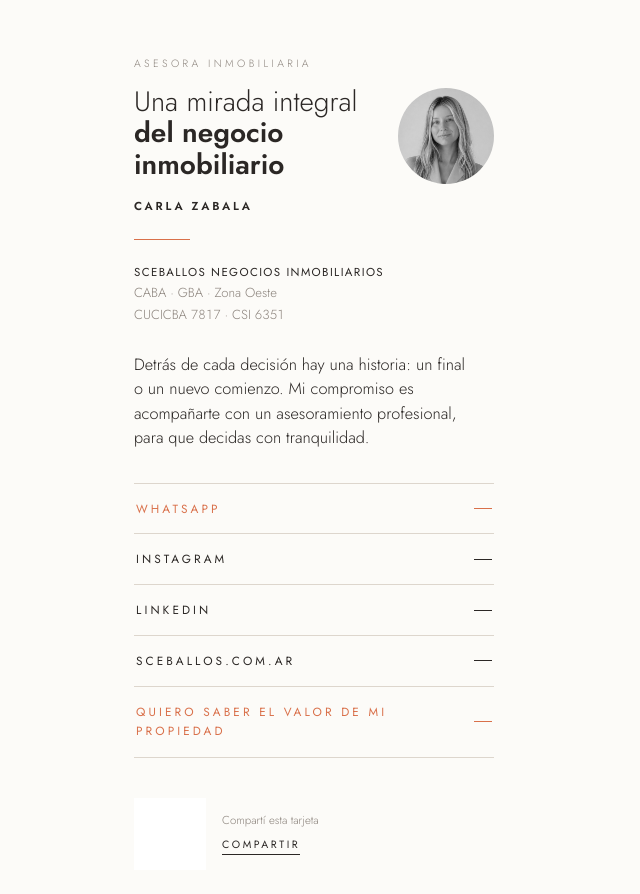
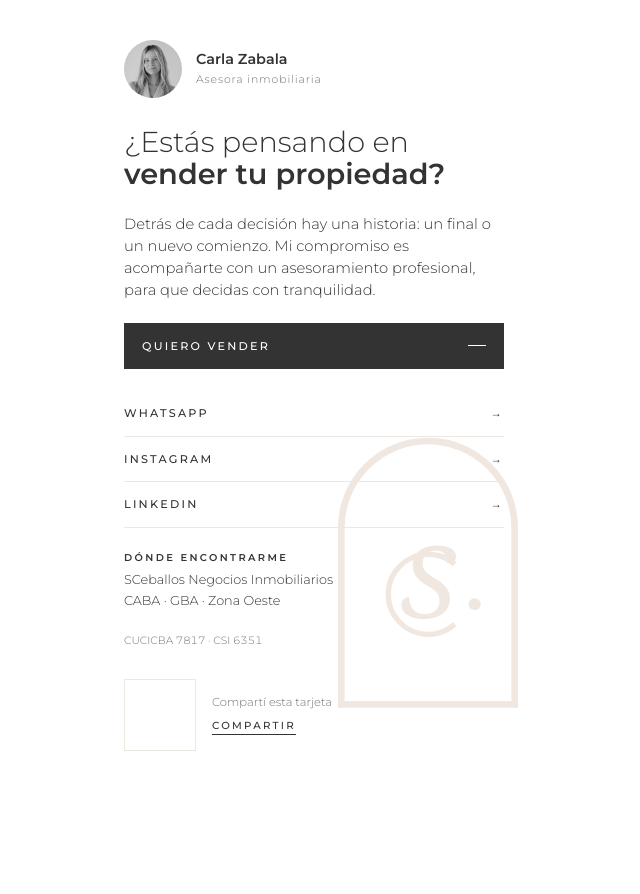
Before and after one commit to kaarzabala-jpg/tarjeta, a plain HTML site: page index.html in a window 1280 px wide. Shown: the whole page, without its empty margins (326-966 px from the left). After the commit the page ends 800 px from the top, so only its background shows below. Drawn offline with Linux system fonts and the light colour scheme.

Commit message:
Rebranding opción 1: fondo blanco, logo SCeballos de fondo, un solo botón
Co-Authored-By: Claude Opus 5.5 <noreply@anthropic.com>
Claude-Session: https://claude.ai/code/session_01JzFqpkjsvAHPhqqFLWEHs5

```diff
--- a/index.html
+++ b/index.html
@@ -8,60 +8,41 @@
 <meta property="og:description" content="Venta, alquiler y tasación de propiedades. CUCICBA 7817 · CSI 6351">
 <meta property="og:image" content="https://carlazabala.com.ar/carla-zabala.jpg">
 <meta name="theme-color" content="#FCFBF8">
-<title>Tarjeta Carla Zabala</title>
+<title>Carla Zabala · Asesora inmobiliaria</title>
 <link rel="preconnect" href="https://fonts.googleapis.com">
 <link rel="preconnect" href="https://fonts.gstatic.com" crossorigin>
-<link rel="stylesheet" href="https://fonts.googleapis.com/css2?family=Jost:wght@300;400;500;600&display=swap">
+<link rel="stylesheet" href="https://fonts.googleapis.com/css2?family=Montserrat:wght@300;400;500;600&display=swap">
 <style>
-/* Layout: flat, left-aligned column like the Instagram posts: thin caps, wide tracking, one terracotta hairline */
+/* Layout: white single column; SCeballos arch as a faint nude watermark; one dark CTA that opens the valuation questions. Light-only by design. */
 :root{
-  --bg:#FCFBF8; --ink:#2B2725; --muted:#8C847D; --line:#DDD6CD; --terra:#D9704A;
-  --sans:"Jost", "Futura", "Century Gothic", system-ui, sans-serif;
+  --bg:#FFFFFF; --ink:#333333; --muted:#7A726C; --line:#ECE7E1; --terra:#9C7B68; --nude:#D8C6BA; --mark:#EFE7E0;
+  --sans:"Montserrat","Helvetica Neue",Arial,sans-serif; color-scheme:light;
 }
-@media (prefers-color-scheme: dark){:root:not([data-theme="light"]){
-  --bg:#1D1B19; --ink:#EEE9E3; --muted:#9B928A; --line:#36322E; --terra:#E8835C; color-scheme:dark}}
-:root[data-theme="dark"]{
-  --bg:#1D1B19; --ink:#EEE9E3; --muted:#9B928A; --line:#36322E; --terra:#E8835C; color-scheme:dark}
-
 *{box-sizing:border-box}
-body{background:var(--bg);color:var(--ink);font-family:var(--sans);font-weight:300;padding:48px 16px 40px;line-height:1.5}
-main{max-width:360px;margin:0 auto;display:flex;flex-direction:column}
-
-.top{display:flex;justify-content:space-between;align-items:flex-start}
-.photo{width:112px;height:112px;border-radius:50%;object-fit:cover;filter:grayscale(1)}
-.logo{width:26px;height:36px;color:var(--terra)}
-
-.hero{display:grid;grid-template-columns:minmax(0,1fr) 96px;gap:18px;align-items:center}
-.hero .photo{width:96px;height:96px}
-.kicker{margin:0;font-size:.66rem;letter-spacing:.32em;text-transform:uppercase;color:var(--muted)}
-h1{font-weight:300;font-size:1.75rem;line-height:1.12;margin:14px 0 0;text-wrap:balance}
-h1 b{font-weight:600}
-.firma{margin:18px 0 0;font-size:.72rem;font-weight:600;letter-spacing:.24em;text-transform:uppercase}
-.role{font-size:.7rem;letter-spacing:.32em;text-transform:uppercase;margin:10px 0 0}
-.rule{width:56px;height:1px;background:var(--terra);margin:24px 0}
-.meta{font-size:.82rem;color:var(--muted);margin:0;display:flex;flex-direction:column;gap:2px;font-variant-numeric:tabular-nums}
-.meta b{font-weight:400;color:var(--ink);letter-spacing:.12em;font-size:.72rem}
-
-.pitch{font-size:1.02rem;margin:28px 0 32px;max-width:36ch}
-
-.links{list-style:none;margin:0;padding:0;border-top:1px solid var(--line)}
-.links a{display:flex;justify-content:space-between;align-items:center;padding:16px 2px;border-bottom:1px solid var(--line);
-  color:var(--ink);text-decoration:none;font-size:.74rem;font-weight:400;letter-spacing:.26em;text-transform:uppercase;transition:padding .2s ease, color .2s ease}
-.links a::after{content:"";width:18px;height:1px;background:currentColor;transition:width .2s ease}
-.links a:hover{color:var(--terra);padding-left:8px}
-.links a:hover::after{width:28px}
-.links a:focus-visible{outline:1px solid var(--terra);outline-offset:2px}
-.links .main a{color:var(--terra)}
-
-.foot{display:flex;align-items:center;gap:16px;margin-top:40px}
-.qr{width:72px;height:72px;background:#FFFFFF;padding:4px;flex:none}
-.qr img,.qr canvas{width:64px!important;height:64px!important;display:block}
+body{background:var(--bg);color:var(--ink);font-family:var(--sans);font-weight:300;margin:0;padding:40px 16px 40px;line-height:1.5;overflow-x:hidden}
+main{position:relative;max-width:380px;margin:0 auto;display:flex;flex-direction:column;gap:22px}
+main>*{position:relative}
+html{overflow-x:hidden}
+.wm{position:absolute!important;width:200px;height:280px;right:-24px;bottom:40px;color:var(--mark);pointer-events:none;z-index:0}
+a{color:inherit;text-decoration:none}
+a:focus-visible,button:focus-visible{outline:1px solid var(--ink);outline-offset:3px}
+.id{display:flex;align-items:center;gap:14px}
+.photo{width:58px;height:58px;border-radius:50%;object-fit:cover;filter:grayscale(1)}
+.id p{margin:0;font-size:.9rem;line-height:1.3}.id b{font-weight:600}
+.id small{font-size:.68rem;letter-spacing:.08em;color:var(--muted)}
+h1{margin:6px 0 0;font-size:1.8rem;line-height:1.12;font-weight:300;text-wrap:balance}h1 b{font-weight:600}
+.pitch{margin:0;font-size:.92rem}
+.links{list-style:none;margin:0;padding:0}
+.links a{display:flex;justify-content:space-between;padding:14px 0;border-bottom:1px solid var(--line);font-size:.7rem;font-weight:500;letter-spacing:.2em;text-transform:uppercase}
+.links a::after{content:"→";font-weight:300}
+.where{font-size:.8rem;line-height:1.6}
+.where b{display:block;font-size:.62rem;font-weight:600;letter-spacing:.24em;text-transform:uppercase;margin-bottom:4px}
+.mat{margin:0;font-size:.66rem;color:var(--muted);font-variant-numeric:tabular-nums}
+.foot{display:flex;align-items:center;gap:16px;margin-top:8px}
+.qr{width:72px;height:72px;background:#FFFFFF;padding:4px;flex:none;border:1px solid var(--line)}
+.qr img,.qr canvas{width:62px!important;height:62px!important;display:block}
 .foot p{margin:0;font-size:.72rem;color:var(--muted)}
-.copy{font:400 .66rem var(--sans);letter-spacing:.24em;text-transform:uppercase;color:var(--ink);background:none;border:0;border-bottom:1px solid var(--ink);padding:2px 0;margin-top:6px;cursor:pointer}
-.copy:focus-visible{outline:1px solid var(--terra);outline-offset:3px}
-
-.note{max-width:360px;margin:48px auto 0;font-size:.68rem;color:var(--muted)}
-
+.copy{font:500 .64rem var(--sans);letter-spacing:.22em;text-transform:uppercase;color:var(--ink);background:none;border:0;border-bottom:1px solid var(--ink);padding:2px 0;margin-top:6px;cursor:pointer}
 /* Tasador */
 .tas{border-bottom:1px solid var(--line)}
 .tas-row{width:100%;display:flex;justify-content:space-between;align-items:center;padding:16px 2px;background:none;border:0;cursor:pointer;
@@ -95,40 +76,33 @@ h1 b{font-weight:600}
 .bar i{position:absolute;left:0;top:0;height:1px;background:var(--terra);transition:width .25s ease}
 @media (prefers-reduced-motion: reduce){.bar i,.opt{transition:none}}
 @media (prefers-reduced-motion: reduce){.links a,.links a::after{transition:none}}
+
+/* CTA look for the valuation toggle */
+.tas{border:0}
+.tas-row{background:var(--ink)!important;color:#FFFFFF!important;padding:16px 18px!important;font:500 .7rem var(--sans)!important;letter-spacing:.2em!important}
+#tas-flow{padding:18px 2px 8px;border-bottom:1px solid var(--line)}
 </style>
 </head>
 <body>
 
+<main>
+  <svg class="wm" viewBox="0 0 60 84" aria-hidden="true">
+    <path d="M4 82V29a26 26 0 0 1 52 0v53z" fill="none" stroke="currentColor" stroke-width="2"/>
+    <text x="30" y="56" text-anchor="middle" font-family="'Cormorant Garamond',Georgia,serif" font-style="italic" font-size="30" fill="currentColor">S</text>
+    <path d="M38 40a12 12 0 1 0 0 18" fill="none" stroke="currentColor" stroke-width="1.6"/>
+    <circle cx="44" cy="52" r="1.8" fill="currentColor"/>
+  </svg>
 
-<main>
-  <div class="hero">
-    <div>
-      <p class="kicker">Asesora inmobiliaria</p>
-      <h1>Una mirada integral <b>del negocio inmobiliario</b></h1>
-      <p class="firma">Carla Zabala</p>
-    </div>
-    <img class="photo" src="carla-zabala.jpg" width="96" height="96" alt="Carla Zabala">
+  <div class="id">
+    <img class="photo" src="carla-zabala.jpg" width="58" height="58" alt="Carla Zabala">
+    <p><b>Carla Zabala</b><br><small>Asesora inmobiliaria</small></p>
   </div>
-  <div class="rule"></div>
 
-  <p class="meta">
-    <b>SCEBALLOS NEGOCIOS INMOBILIARIOS</b>
-    <span>CABA · GBA · Zona Oeste</span>
-    <span>CUCICBA 7817 · CSI 6351</span>
-  </p>
-
+  <h1>¿Estás pensando en <b>vender tu propiedad?</b></h1>
   <p class="pitch">Detrás de cada decisión hay una historia: un final o un nuevo comienzo. Mi compromiso es acompañarte con un asesoramiento profesional, para que decidas con tranquilidad.</p>
 
-
-  <ul class="links">
-    <li class="main"><a href="https://wa.me/5491157222608?text=Hola%20Carla%2C%20quiero%20consultar%20por%20una%20propiedad" target="_blank" rel="noopener">WhatsApp</a></li>
-    <li><a href="https://www.instagram.com/carlaszabala/" target="_blank" rel="noopener">Instagram</a></li>
-    <li><a href="https://www.linkedin.com/in/carlaszabala/" target="_blank" rel="noopener">LinkedIn</a></li>
-    <li><a href="https://www.sceballos.com.ar" target="_blank" rel="noopener">sceballos.com.ar</a></li>
-  </ul>
-
   <section class="tas" id="tas" aria-live="polite">
-    <button class="tas-row" type="button" id="tas-start" aria-expanded="false">Quiero saber el valor de mi propiedad</button>
+    <button class="tas-row" type="button" id="tas-start" aria-expanded="false">Quiero vender</button>
     <div id="tas-flow" hidden>
       <p class="lead">Respondé estas 4 consultas y agendamos la visita de tasación.</p>
       <p class="step" id="tas-step"></p>
@@ -140,6 +114,15 @@ h1 b{font-weight:600}
       </div>
     </div>
   </section>
+
+  <ul class="links">
+    <li><a href="https://wa.me/5491157222608?text=Hola%20Carla%2C%20quiero%20consultar%20por%20una%20propiedad" target="_blank" rel="noopener">WhatsApp</a></li>
+    <li><a href="https://www.instagram.com/carlaszabala/" target="_blank" rel="noopener">Instagram</a></li>
+    <li><a href="https://www.linkedin.com/in/carlaszabala/" target="_blank" rel="noopener">LinkedIn</a></li>
+  </ul>
+
+  <div class="where"><b>Dónde encontrarme</b>SCeballos Negocios Inmobiliarios<br>CABA · GBA · Zona Oeste</div>
+  <p class="mat">CUCICBA 7817 · CSI 6351</p>
 
   <div class="foot">
     <div class="qr" id="qr" aria-label="Código QR de esta tarjeta"></div>
@@ -153,7 +136,7 @@ h1 b{font-weight:600}
 <script src="https://cdnjs.cloudflare.com/ajax/libs/qrcodejs/1.0.0/qrcode.min.js"></script>
 <script>
 var url = location.origin + location.pathname;
-try { new QRCode(document.getElementById('qr'), { text: url, width: 64, height: 64, colorDark: '#2B2725', colorLight: '#FFFFFF' }); } catch (e) {}
+try { new QRCode(document.getElementById('qr'), { text: url, width: 64, height: 64, colorDark: '#333333', colorLight: '#FFFFFF' }); } catch (e) {}
 document.getElementById('copy').addEventListener('click', function (e) {
   var b = e.currentTarget;
   if (navigator.share) { navigator.share({ title: 'Carla Zabala · Asesora inmobiliaria', url: url }).catch(function(){}); return; }
```
